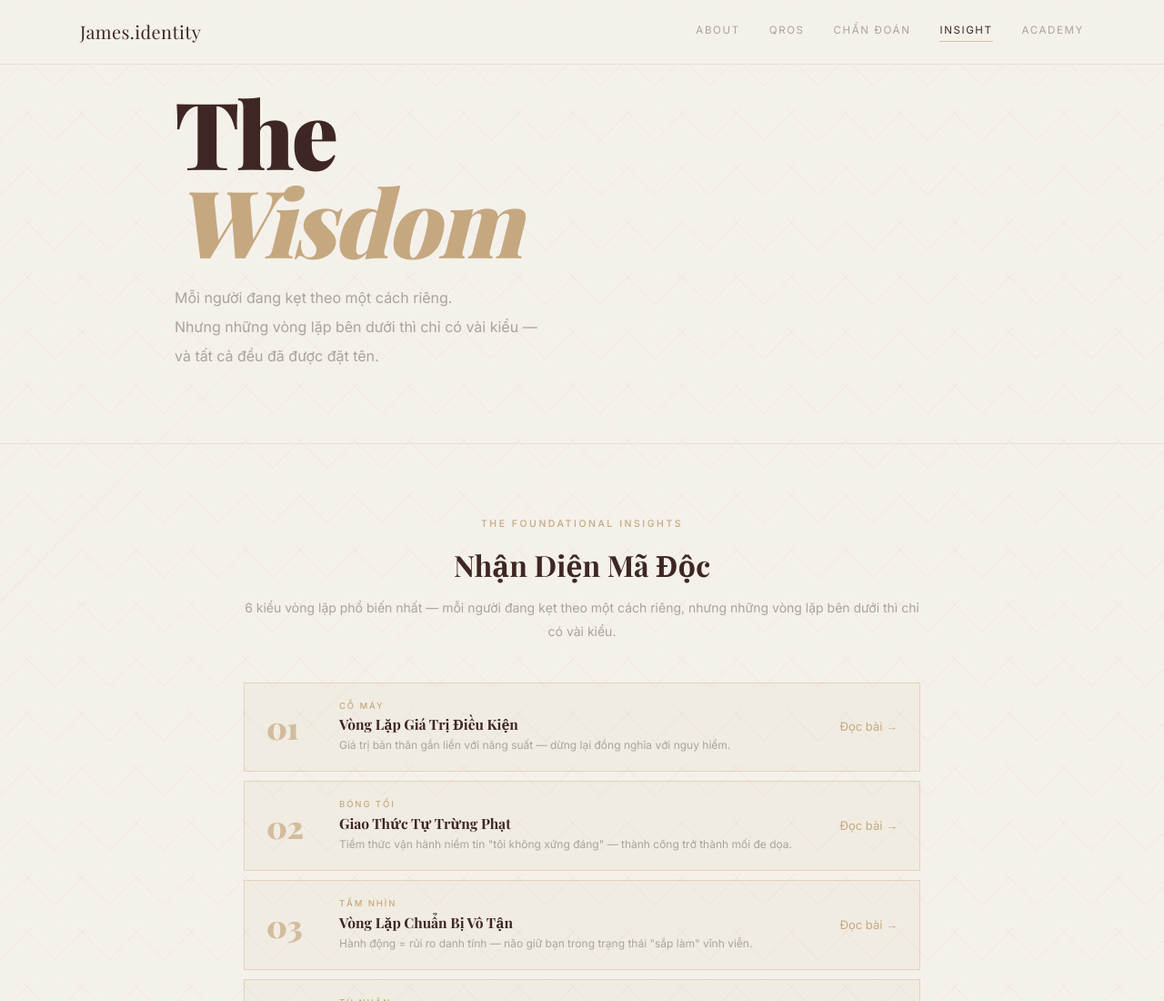
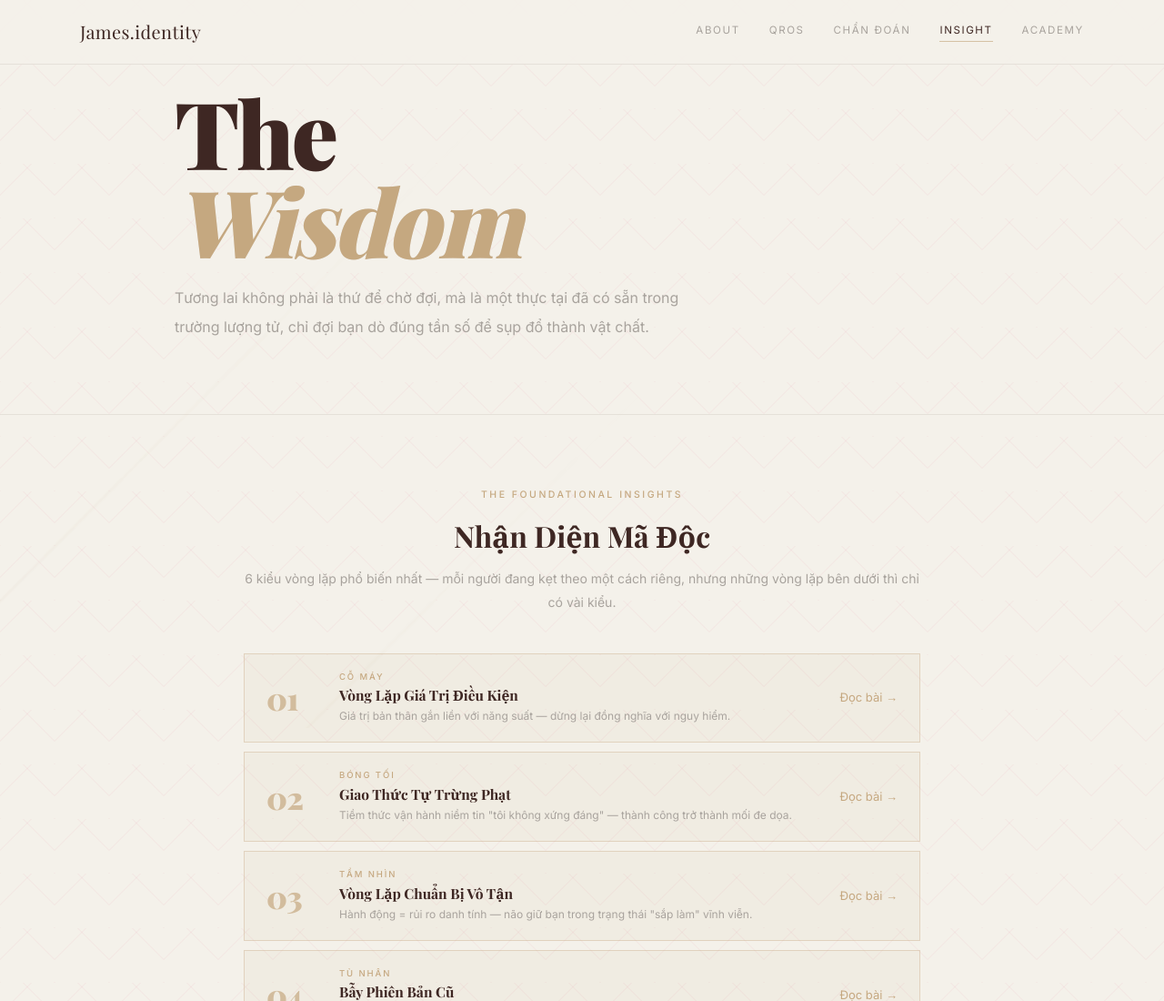
Before and after one commit to jamestruong2932-commits/james-identity, a website: page portal/insight.html in a window 1280 px wide. Shown: the top 1100 px of the page at 91% size. Drawn offline with nearby package versions, Linux system fonts and the light colour scheme; a web font is replaced by a local one.

Commit message:
content: update The Wisdom tagline on insight page
Co-Authored-By: Claude Sonnet 4.6 <noreply@anthropic.com>

```diff
--- a/portal/insight.html
+++ b/portal/insight.html
@@ -153,7 +153,7 @@
     <section class="flex flex-col justify-center px-6 pt-24 pb-20" style="border-bottom:1px solid var(--color-border-soft)">
       <div class="max-w-4xl mx-auto w-full">
         <h1 class="font-serif mb-5 reveal" style="font-size:clamp(3rem,8vw,7rem);font-weight:900;color:var(--color-heading);line-height:.95;letter-spacing:-.03em">The<br/><em style="color:var(--color-accent)">Wisdom</em></h1>
-        <p class="font-sans text-base leading-loose max-w-xl reveal" style="color:var(--color-muted)">Mỗi người đang kẹt theo một cách riêng.<br/>Nhưng những vòng lặp bên dưới thì chỉ có vài kiểu —<br/>và tất cả đều đã được đặt tên.</p>
+        <p class="font-sans text-base leading-loose max-w-xl reveal" style="color:var(--color-muted)">Tương lai không phải là thứ để chờ đợi, mà là một thực tại đã có sẵn trong trường lượng tử, chỉ đợi bạn dò đúng tần số để sụp đổ thành vật chất.</p>
       </div>
     </section>
 
```
